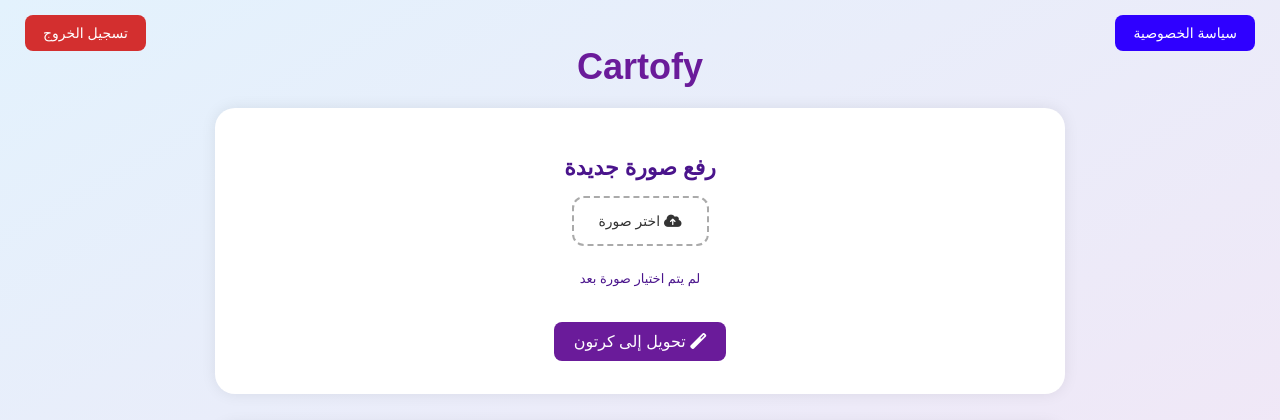
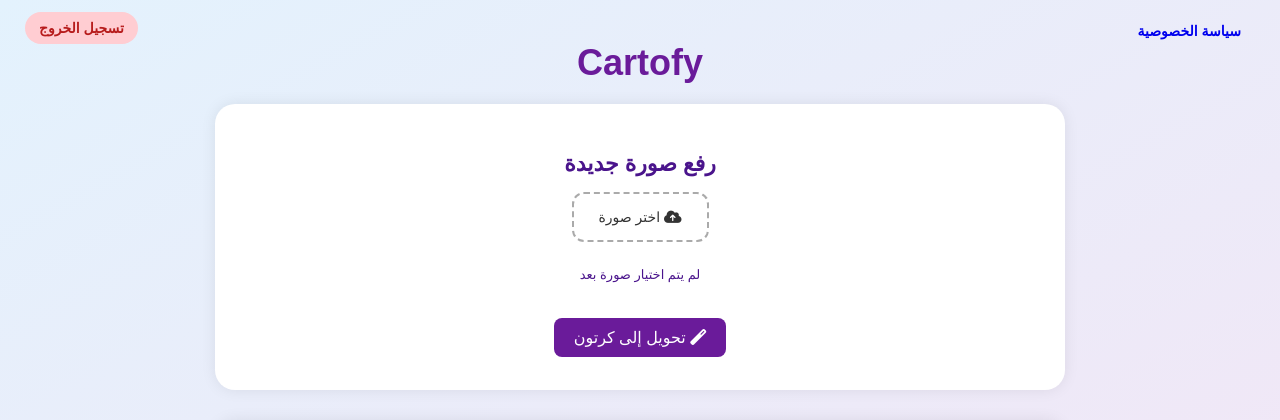
Before and after one commit to foad60412/cartofy-ai, a Flask app: page /dashboard in a window 1280 px wide. Shown: the top 420 px of the page. Run offline with Flask 3, Linux system fonts and the light colour scheme; the visitor is signed in with stand-in values (Sample User, id 1); data that the repository does not hold is empty; some libraries are stand-ins or nearby versions.

Commit message:
تحسين تصميم زر الخصوصية وزر تسجيل الخروج

```diff
--- a/templates/dashboard.html
+++ b/templates/dashboard.html
@@ -31,26 +31,30 @@
       margin-top: -20px;
     }
 
-    .privacy-circle, .logout-btn {
-      padding: 10px 18px;
-      border-radius: 8px;
+    .privacy-btn, .logout-btn {
+      padding: 8px 14px;
+      border-radius: 20px;
+      border: none;
       font-size: 14px;
       text-decoration: none;
       cursor: pointer;
-      margin: 0;
+      font-weight: bold;
+      transition: 0.3s;
     }
 
     .privacy-circle {
-      background: #2f00ff;
-      color: white;
+      background-color: #e1bee7;
+      color: #4a148c;
     }
 
     .logout-btn {
-      background: #d32f2f;
-      color: white;
-      border: none;
+      background-color: #ffcdd2;
+      color: #b71c1c;
     }
-
+    .privacy-btn:hover, .logout-btn:hover {
+       opacity: 0.9;
+      transform: scale(1.03);
+   }
     .container {
       max-width: 850px;
       margin: auto;
@@ -260,7 +264,7 @@
 <body>
 
   <div class="header-bar">
-    <a href="/privacy" class="privacy-circle">سياسة الخصوصية</a>
+    <a href="/privacy" class="privacy-btn">سياسة الخصوصية</a>
     <form action="/logout" method="get">
       <button class="logout-btn">تسجيل الخروج</button>
     </form>
```
